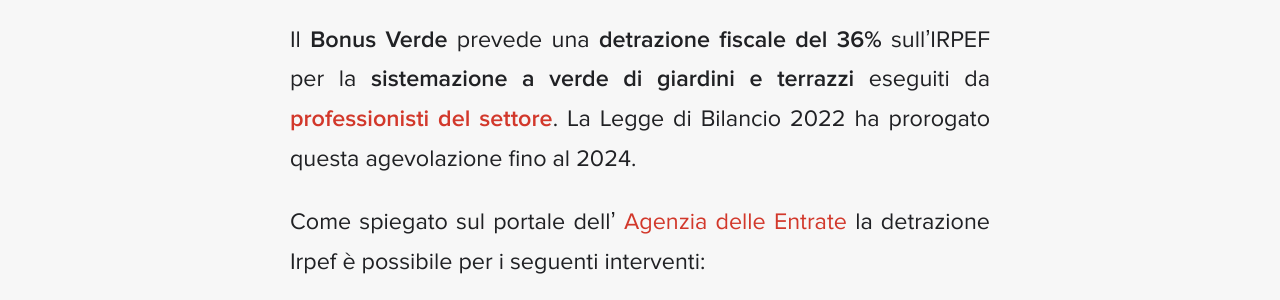
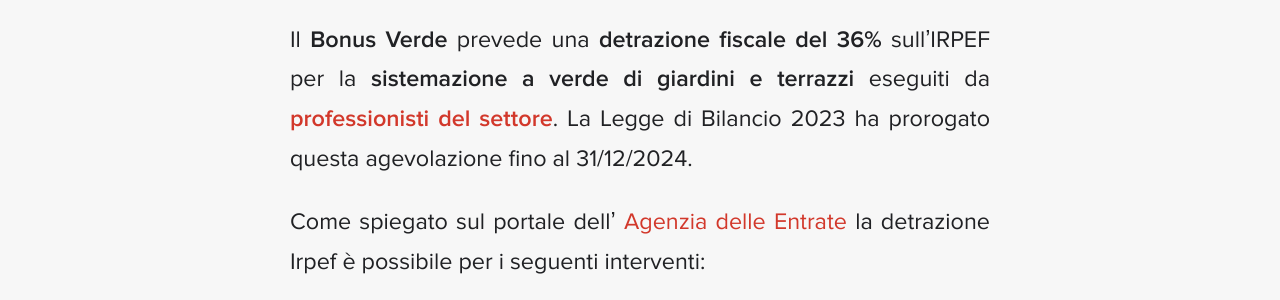
Before and after one commit to enricocaputo/enricocaputo.github.io, a Jekyll site: the page built from my_collections/_posts/2020-08-09-bonus-verde.md, in a window 1280 px wide and 900 px high, scrolled down 857 px. Shown: the part 156-456 px from the top of the window. Built offline with Jekyll 4.4.1, drawn with Linux system fonts in a browser that asks for light colours; comment, search, counter and statistics services are not loaded.

Commit message:
piccole variazioni

```diff
--- a/my_collections/_posts/2020-08-09-bonus-verde.md
+++ b/my_collections/_posts/2020-08-09-bonus-verde.md
@@ -5,7 +5,7 @@ image: /img/posts/green-pig.png
 image_featured: true
 last_modified_at: 2024-01-02T10:37
 ---
-Il **Bonus Verde** prevede una **detrazione fiscale del 36%** sull'IRPEF per la **sistemazione a verde di giardini e terrazzi** eseguiti da [**professionisti del settore**](/chi-sono/ "Potasiepe giardiniere e paesaggista"). La Legge di Bilancio 2022 ha prorogato questa agevolazione fino al 2024.
+Il **Bonus Verde** prevede una **detrazione fiscale del 36%** sull'IRPEF per la **sistemazione a verde di giardini e terrazzi** eseguiti da [**professionisti del settore**](/chi-sono/ "Potasiepe giardiniere e paesaggista"). La Legge di Bilancio 2023 ha prorogato questa agevolazione fino al 31/12/2024.
 
 Come spiegato sul portale dell'<a href="https://www.agenziaentrate.gov.it/portale/web/guest/bonus-verde/infogen-bonus-verde-cittadini" aria-label="vai al portale Agenzia delle Entrate" target="_blank" rel="noopener"> Agenzia delle Entrate </a> la detrazione Irpef è possibile per i seguenti interventi:
 
```
Also changed, not shown: my_collections/_servizi/noleggio-catenaria-scavi-irrigazione.md (+2 -2 lines).
